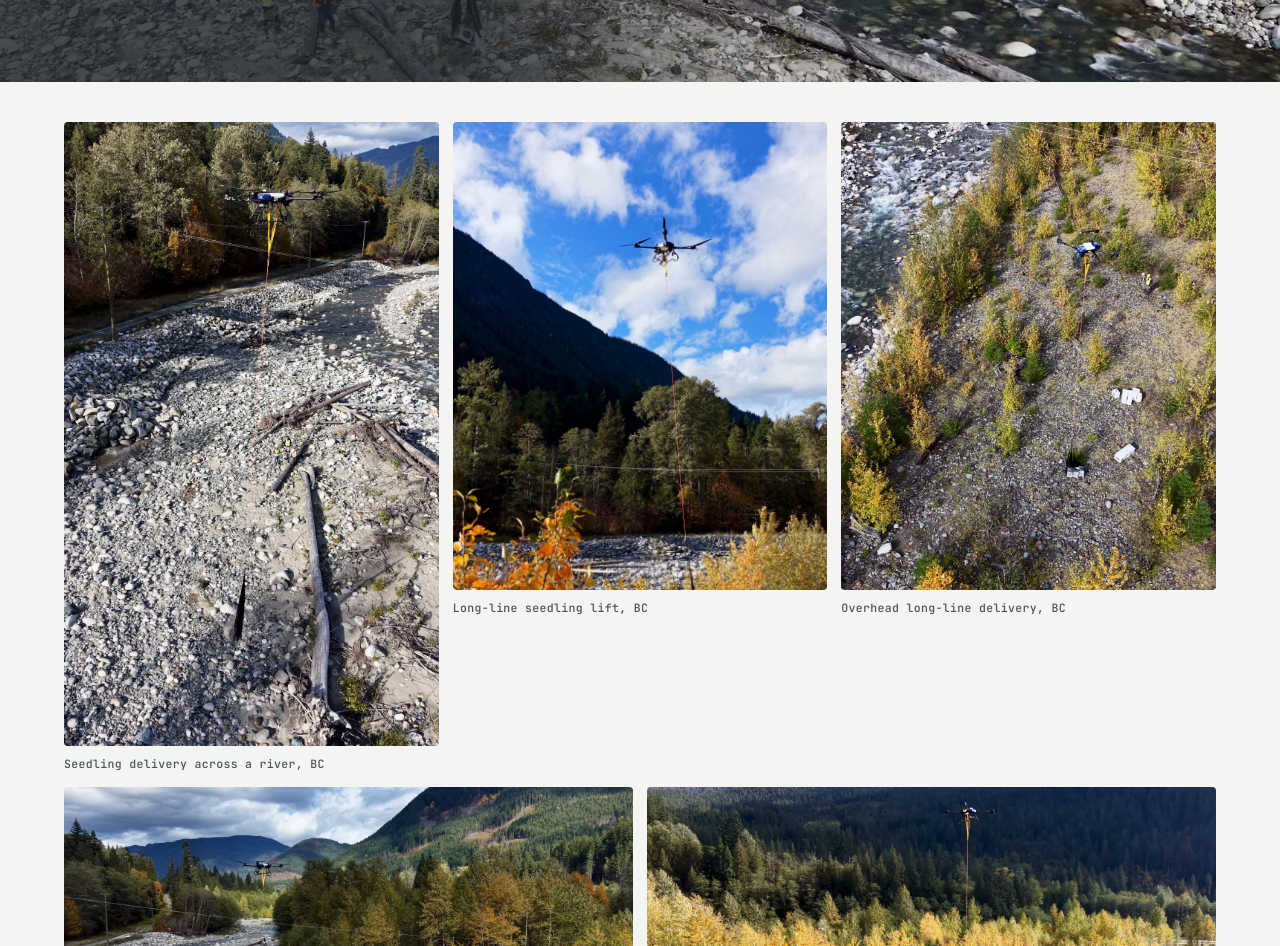
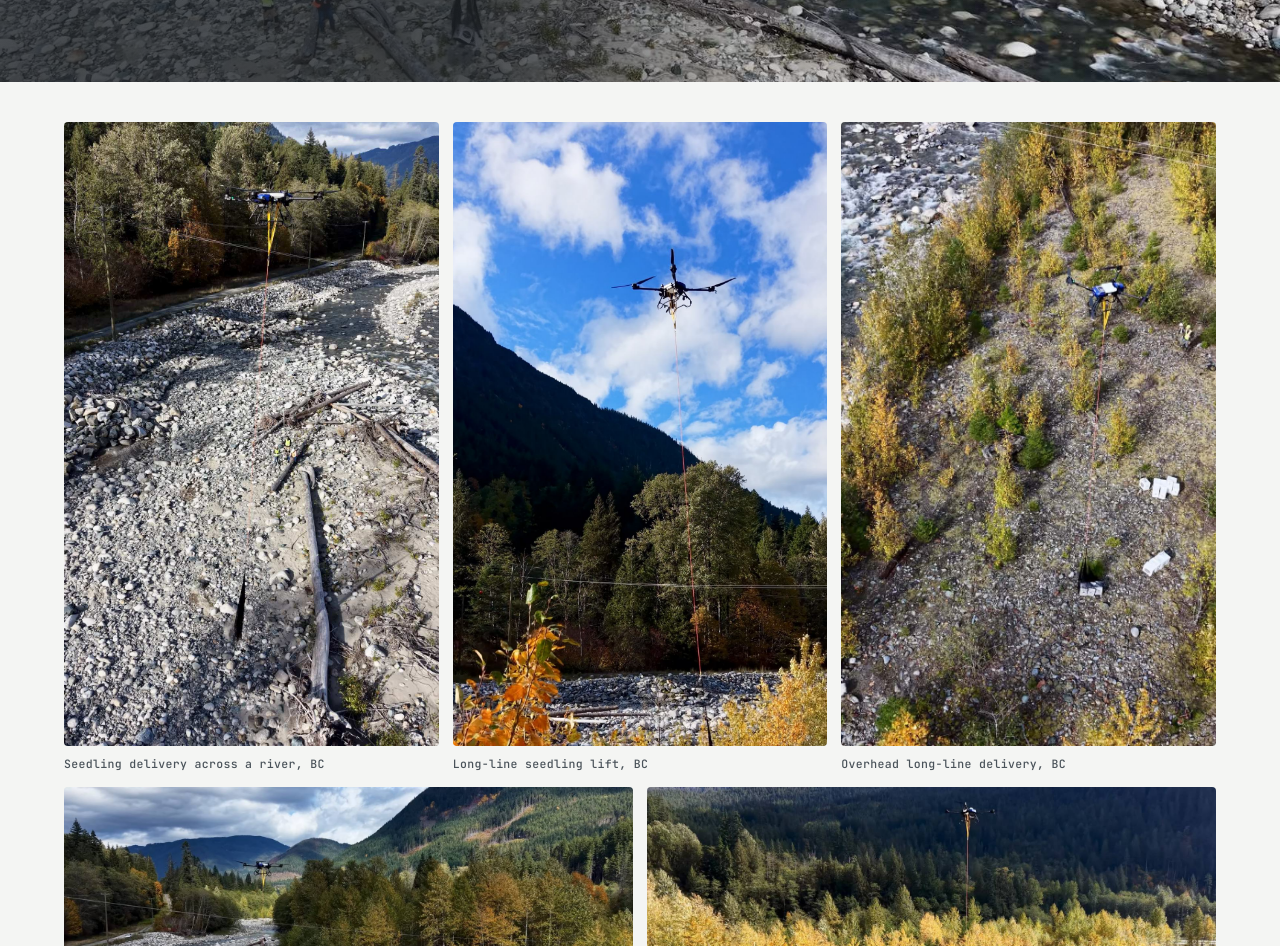
Before and after one commit to daryl-droid/ecodrone-site-preview, a plain HTML site: page services.html in a window 1280 px wide. Shown: the part 2520-3466 px from the top of the page. Drawn offline with nearby package versions, Linux system fonts and the light colour scheme.

Commit message:
Align the silviculture gallery portraits on one 3:5 row.

```diff
--- a/services.html
+++ b/services.html
@@ -56,8 +56,8 @@
   <div class="wrap">
     <div class="shots">
       <figure><div class="fig ar-35"><img src="img/silviculture-longline.jpg" alt="Drone on a long line delivering a seedling load across a riverbed, with crew below" loading="lazy"></div><figcaption>Seedling delivery across a river, BC</figcaption></figure>
-      <figure><div class="fig ar-45"><img src="img/silviculture-lift-sky.jpg" alt="Drone on a long line against a mountain sky, lifting a load toward a river bar" loading="lazy"></div><figcaption>Long-line seedling lift, BC</figcaption></figure>
-      <figure><div class="fig ar-45"><img src="img/silviculture-overhead.jpg" alt="Overhead view of a drone on a long line lowering a seedling bag beside a river" loading="lazy"></div><figcaption>Overhead long-line delivery, BC</figcaption></figure>
+      <figure><div class="fig ar-35"><img src="img/silviculture-lift-sky.jpg" alt="Drone on a long line against a mountain sky, lifting a load toward a river bar" loading="lazy"></div><figcaption>Long-line seedling lift, BC</figcaption></figure>
+      <figure><div class="fig ar-35"><img src="img/silviculture-overhead.jpg" alt="Overhead view of a drone on a long line lowering a seedling bag beside a river" loading="lazy"></div><figcaption>Overhead long-line delivery, BC</figcaption></figure>
     </div>
     <div class="shots shots-wide">
       <figure><div class="fig ar-32"><img src="img/silviculture-river.jpg" alt="Drone crossing a river on a long line with a seedling bag, crew waiting on the bar" loading="lazy"></div><figcaption>Seedling delivery across a river, BC</figcaption></figure>
```
